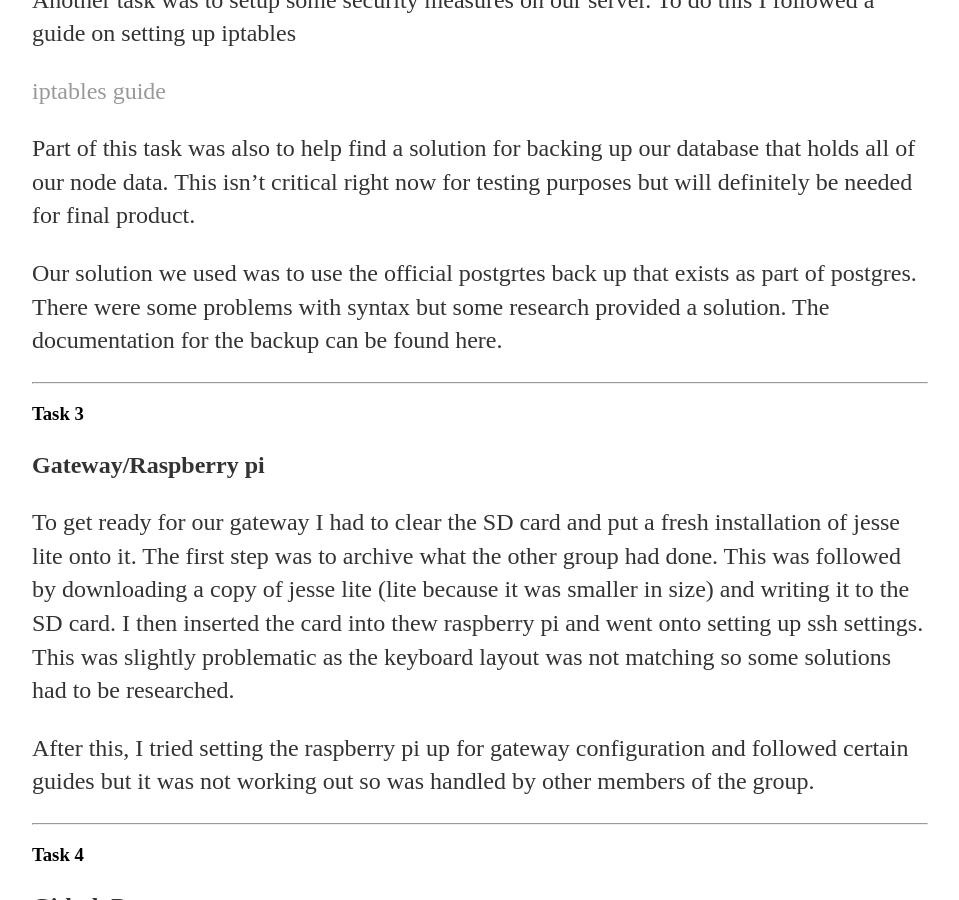
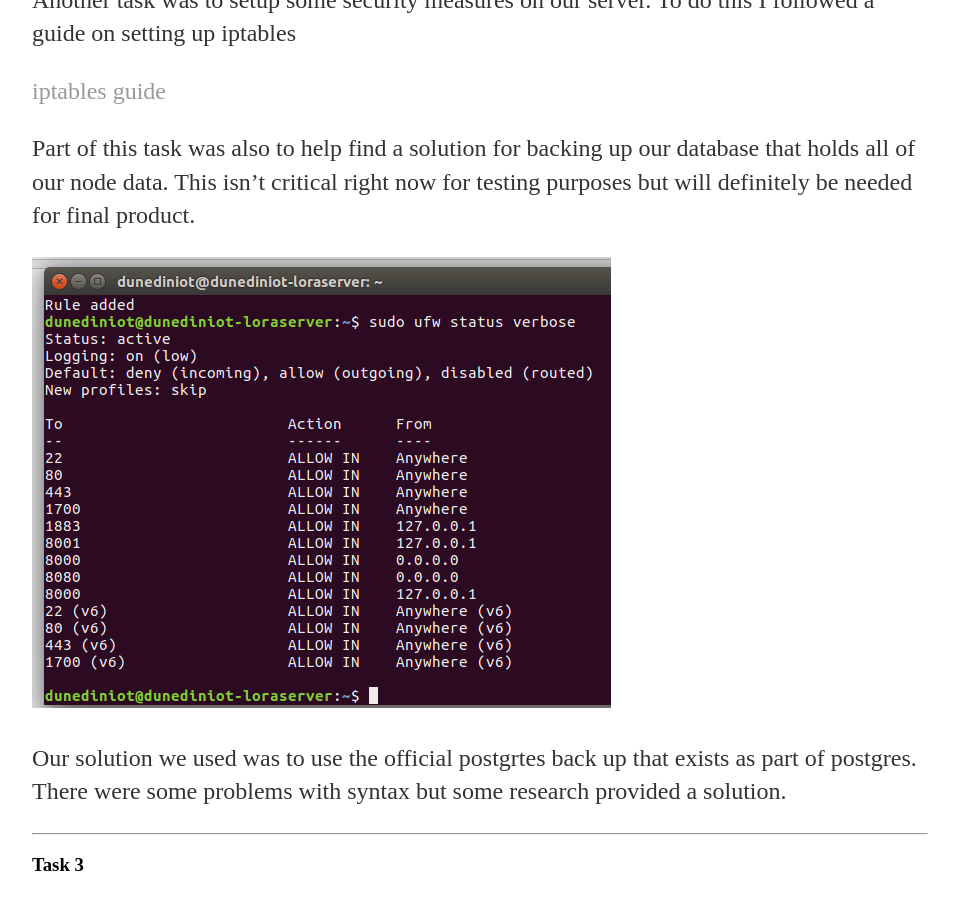
Before and after one commit to suthez/Portfolio, a Jekyll site: the page built from _posts/2017-06-12-personal-story.md, in a window 1280 px wide and 900 px high, scrolled down 712 px. Shown: the whole window, without its empty margins (160-1119 px from the left). Built offline with Jekyll 4.4.1, drawn with Linux system fonts in a browser that asks for light colours.

Commit message:
Update 2017-06-12-personal-story.md

```diff
--- a/_posts/2017-06-12-personal-story.md
+++ b/_posts/2017-06-12-personal-story.md
@@ -23,7 +23,11 @@ Another task was to setup some security measures on our server. To do this I fol
 
 Part of this task was also to help find a solution for backing up our database that holds all of our node data. This isn't critical right now for testing purposes but will definitely be needed for final product.
 
-Our solution we used was to use the official postgrtes back up that exists as part of postgres. There were some problems with syntax but some research provided a solution. The documentation for the backup can be found here.
+
+![iptables](/blog/iptables.png "IPTables Setup")
+
+
+Our solution we used was to use the official postgrtes back up that exists as part of postgres. There were some problems with syntax but some research provided a solution.
 * * *
 
 ### Task 3
```
